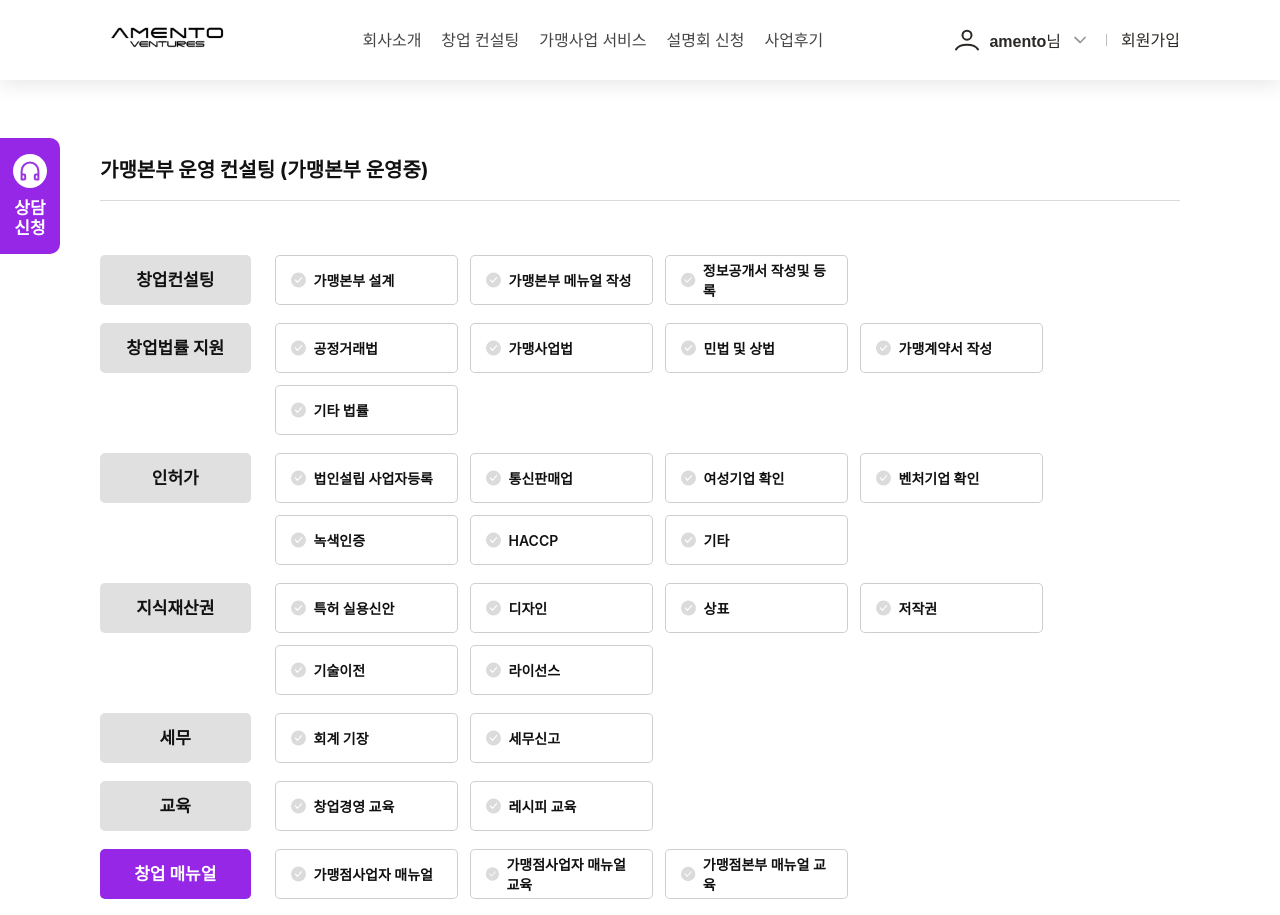
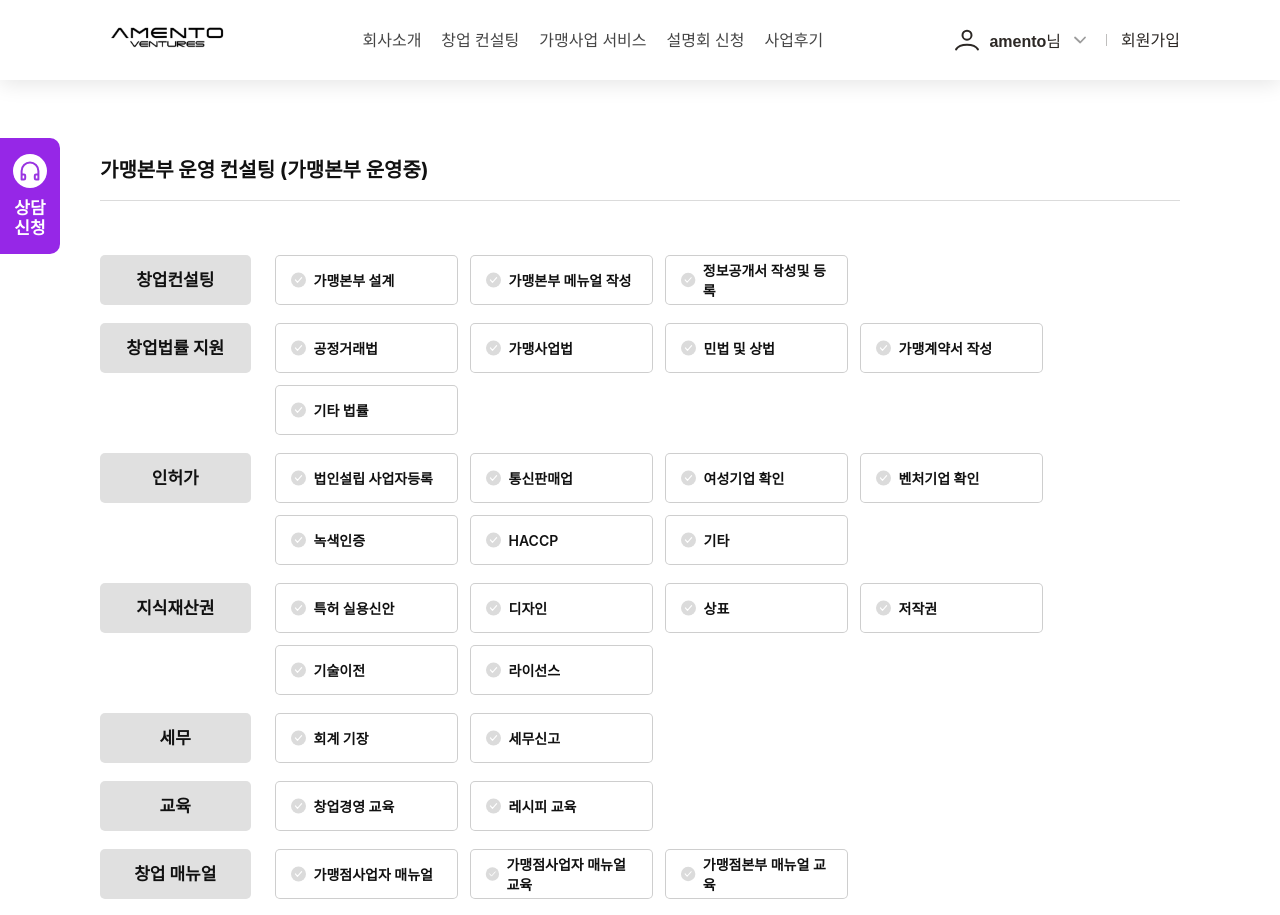
Before and after one commit to kimyeji89/amento, a React (Create React App) app: page /processDetail/4 in a window 1280 px wide. Shown: the top 915 px of the page. Built offline with nearby package versions, Linux system fonts and the light colour scheme; a web font is replaced by a local one.

Commit message:
[MOD] gray 적용

```diff
--- a/src/pages/ProcessDetailPage/ProcessDetailPage4.jsx
+++ b/src/pages/ProcessDetailPage/ProcessDetailPage4.jsx
@@ -334,7 +334,9 @@ export default function ProcessDetailPage4() {
           </div>
         </div>
         <div css={group_ctn}>
-          <p css={group}>창업 매뉴얼</p>
+          <p className="gray" css={group}>
+            창업 매뉴얼
+          </p>
           <div css={input_ctn}>
             <CheckBoxInput
               name="startUpManual"
```
